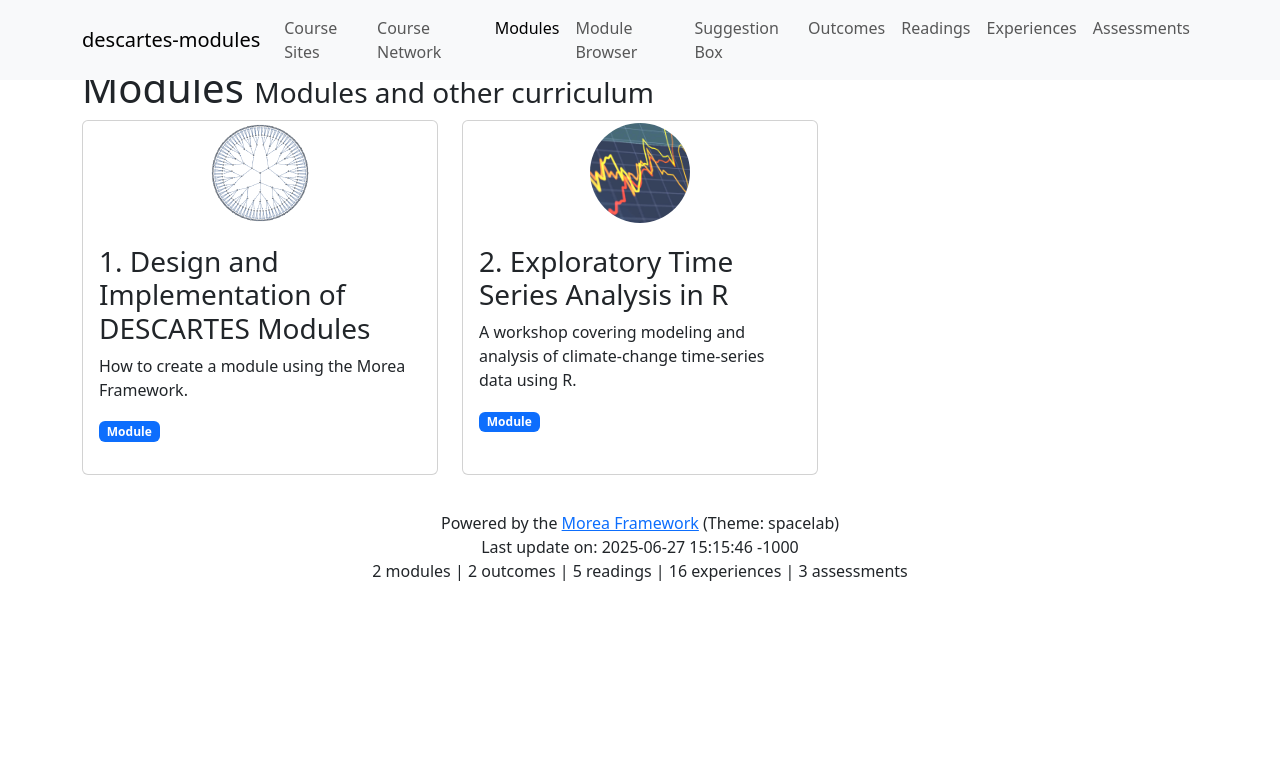
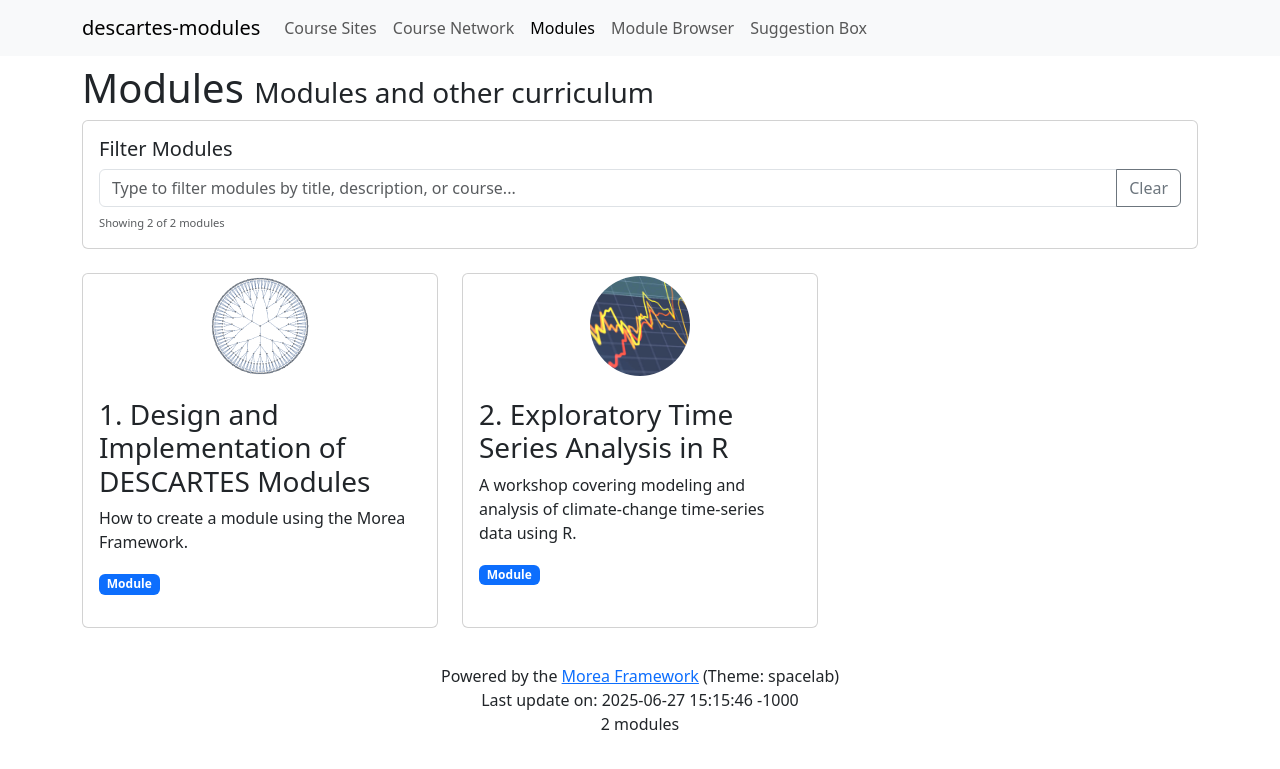
Before and after one commit to uhm-descartes/descartes-modules, a Jekyll site: the page built from modules/index.md, in a window 1280 px wide. Shown: the top 769 px of the page. Built offline with Jekyll 4.4.1, drawn with Linux system fonts in a browser that asks for light colours; nearby versions of some CDN libraries; library files that are not in the unit come from our copies; comment, search, counter and statistics services are not loaded; some of the changed lines change nothing that is shown.

Commit message:
added progressive filtering to Modules page

```diff
--- a/_config.yml
+++ b/_config.yml
@@ -15,7 +15,7 @@
 timezone: Pacific/Honolulu
 morea_navbar_items:
 # - Prerequisites
-# - Modules
+- Modules
 #- Outcomes
 #- Readings
 #- Experiences
--- a/modules/index.md
+++ b/modules/index.md
@@ -11,9 +11,30 @@
     {{ site.morea_overview_modules.content | markdownify }}
   {% endif %}
 
+  <!-- Filter Section -->
+  <div class="row mb-4">
+    <div class="col-12">
+      <div class="card">
+        <div class="card-body">
+          <h5 class="card-title">Filter Modules</h5>
+          <div class="input-group">
+            <input type="text" class="form-control" id="moduleFilter" placeholder="Type to filter modules by title, description, or course...">
+            <button class="btn btn-outline-secondary" type="button" id="clearFilter">Clear</button>
+          </div>
+          <small class="text-muted mt-2 d-block">
+            <span id="moduleCount">Loading modules...</span>
+          </small>
+        </div>
+      </div>
+    </div>
+  </div>
+
   <div class="row">
      {% for module in site.morea_module_pages %}
-        <div class="col-md-6 col-lg-4" style="padding-bottom: 20px">
+        <div class="col-md-6 col-lg-4 module-card-wrapper" style="padding-bottom: 20px"
+             data-title="{{ module.title | downcase | escape }}"
+             data-description="{{ module.morea_summary | strip_html | downcase | escape }}"
+             data-course="descartes">
           <div class="card h-100">
             <div class="text-center">
               <img alt="{{module.title}}" src="{{ site.baseurl }}{{ module.morea_icon_url }}" class="card-img-top rounded-circle" style="max-width: 100px; padding-top: 2px">
@@ -145,7 +166,10 @@
                                             const moduleLabel = moduleObj.descartesModule ? 'DESCARTES module' : 'Module';
 
                                             moduleCardsHTML += `
-                                                <div class="col-md-6 col-lg-4" style="padding-bottom: 20px">
+                                                <div class="col-md-6 col-lg-4 module-card-wrapper" style="padding-bottom: 20px"
+                                                     data-title="${moduleTitle.toLowerCase()}"
+                                                     data-description="${moduleDescription.toLowerCase()}"
+                                                     data-course="${moduleCourse.toLowerCase()}">
                                                     <div class="card h-100">
                                                         <div class="card-body">
                                                             <h3 class="card-title">${moduleTitle}</h3>
@@ -169,9 +193,9 @@
                                         const courseCardsDiv = document.getElementById('course_cards_div');
                                         if (courseCardsDiv) {
                                             courseCardsDiv.innerHTML += `
-                                                <div class="row">
+                                                <div class="row course-section" data-course="${course.toLowerCase()}">
                                                     <div class="col-12">
-                                                        <h3 class="mt-4 mb-3">Modules from ${course}</h3>
+                                                        <h3 class="mt-4 mb-3 course-header">Modules from ${course}</h3>
                                                     </div>
                                                     ${moduleCardsHTML}
                                                 </div>`;
@@ -215,4 +239,77 @@
     // Document already loaded, calling function immediately
     fetchAndLogCourseData();
 }
+
+// Progressive filter functionality
+function setupModuleFilter() {
+    const filterInput = document.getElementById('moduleFilter');
+    const clearButton = document.getElementById('clearFilter');
+    const moduleCountSpan = document.getElementById('moduleCount');
+
+    if (!filterInput || !clearButton || !moduleCountSpan) return;
+
+    function updateModuleCount() {
+        const allCards = document.querySelectorAll('.module-card-wrapper');
+        const visibleCards = document.querySelectorAll('.module-card-wrapper:not([style*="display: none"])');
+        moduleCountSpan.textContent = `Showing ${visibleCards.length} of ${allCards.length} modules`;
+    }
+
+    function filterModules() {
+        const searchTerm = filterInput.value.toLowerCase().trim();
+        const moduleCards = document.querySelectorAll('.module-card-wrapper');
+
+        moduleCards.forEach(card => {
+            const title = card.getAttribute('data-title') || '';
+            const description = card.getAttribute('data-description') || '';
+            const course = card.getAttribute('data-course') || '';
+
+            const matches = title.includes(searchTerm) ||
+                          description.includes(searchTerm) ||
+                          course.includes(searchTerm);
+
+            if (matches || searchTerm === '') {
+                card.style.display = '';
+            } else {
+                card.style.display = 'none';
+            }
+        });
+
+        // Hide/show course section headers based on visible modules
+        const courseSections = document.querySelectorAll('.course-section');
+        courseSections.forEach(section => {
+            const visibleCards = section.querySelectorAll('.module-card-wrapper:not([style*="display: none"])');
+            const courseHeader = section.querySelector('.course-header');
+
+            if (visibleCards.length === 0) {
+                section.style.display = 'none';
+            } else {
+                section.style.display = '';
+            }
+        });
+
+        updateModuleCount();
+    }
+
+    // Set up event listeners
+    filterInput.addEventListener('input', filterModules);
+    clearButton.addEventListener('click', function() {
+        filterInput.value = '';
+        filterModules();
+        filterInput.focus();
+    });
+
+    // Initial count update - check multiple times to catch both static and dynamic cards
+    updateModuleCount(); // Immediate update for static cards
+    setTimeout(updateModuleCount, 500); // Update after dynamic cards start loading
+    setTimeout(updateModuleCount, 2000); // Update after dynamic cards finish loading
+    setTimeout(updateModuleCount, 5000); // Final update for slow connections
+}
+
+// Set up filter when DOM is loaded
+document.addEventListener('DOMContentLoaded', setupModuleFilter);
+
+// Also set up filter if DOM is already loaded
+if (document.readyState !== 'loading') {
+    setupModuleFilter();
+}
 </script>
```
